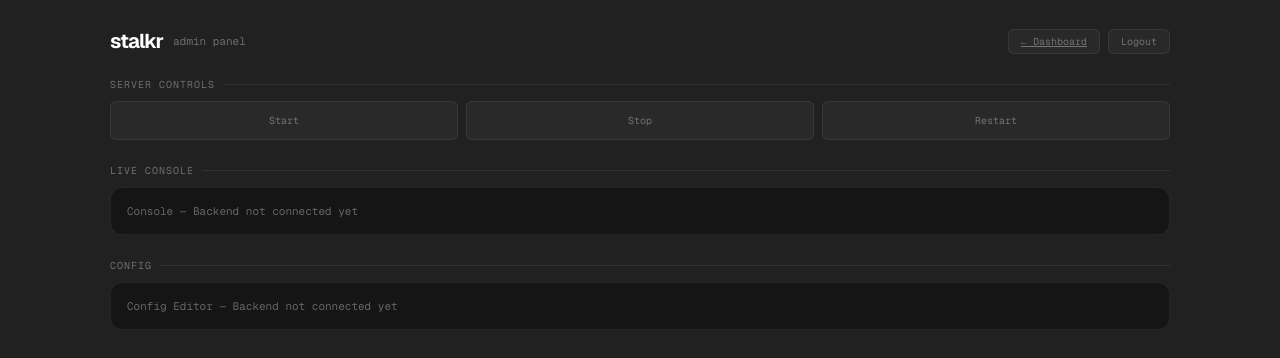
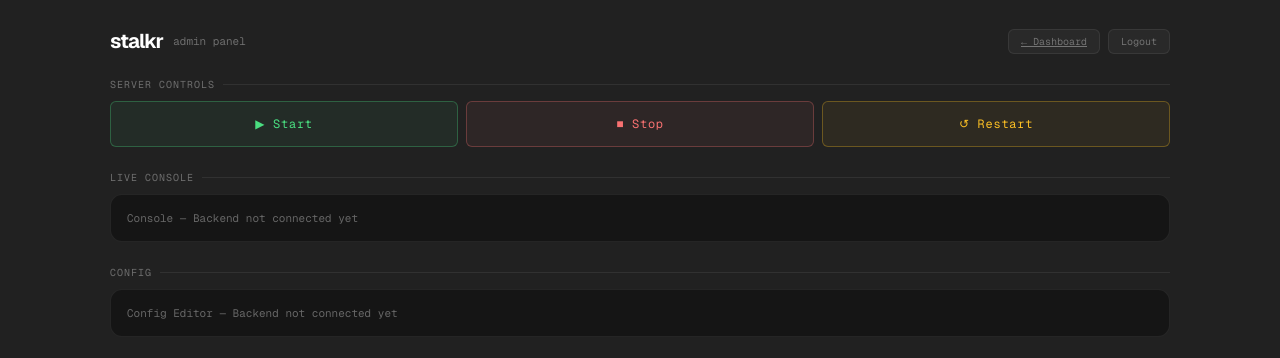
Before and after one commit to kiraa1q/stalkr, a React (Vite) app in the folder client/: page /admin in a window 1280 px wide. Shown: the top 358 px of the page. Built offline with nearby package versions, Linux system fonts and the light colour scheme; the HTML template or start-up script is replaced by a standard one.

Commit message:
feature: improve admin visability

```diff
--- a/client/src/components/admin/ServerControls.tsx
+++ b/client/src/components/admin/ServerControls.tsx
@@ -1,9 +1,33 @@
 export default function ServerControls() {
   return (
     <div style={{ display: 'flex', gap: '8px' }}>
-      {['Start', 'Stop', 'Restart'].map(a => (
-        <button key={a} className="refresh-btn" style={{ flex: 1, padding: '12px' }}>{a}</button>
-      ))}
+      <button className="refresh-btn" style={{
+        flex: 1, padding: '14px',
+        fontSize: '12px', letterSpacing: '0.06em',
+        border: '1px solid rgba(74,222,128,0.3)',
+        color: 'var(--green)',
+        background: 'rgba(74,222,128,0.06)',
+      }}>
+        ▶ Start
+      </button>
+      <button className="refresh-btn" style={{
+        flex: 1, padding: '14px',
+        fontSize: '12px', letterSpacing: '0.06em',
+        border: '1px solid rgba(248,113,113,0.3)',
+        color: 'var(--red)',
+        background: 'rgba(248,113,113,0.06)',
+      }}>
+        ■ Stop
+      </button>
+      <button className="refresh-btn" style={{
+        flex: 1, padding: '14px',
+        fontSize: '12px', letterSpacing: '0.06em',
+        border: '1px solid rgba(251,191,36,0.3)',
+        color: 'var(--yellow)',
+        background: 'rgba(251,191,36,0.06)',
+      }}>
+        ↺ Restart
+      </button>
     </div>
   )
 }
```
